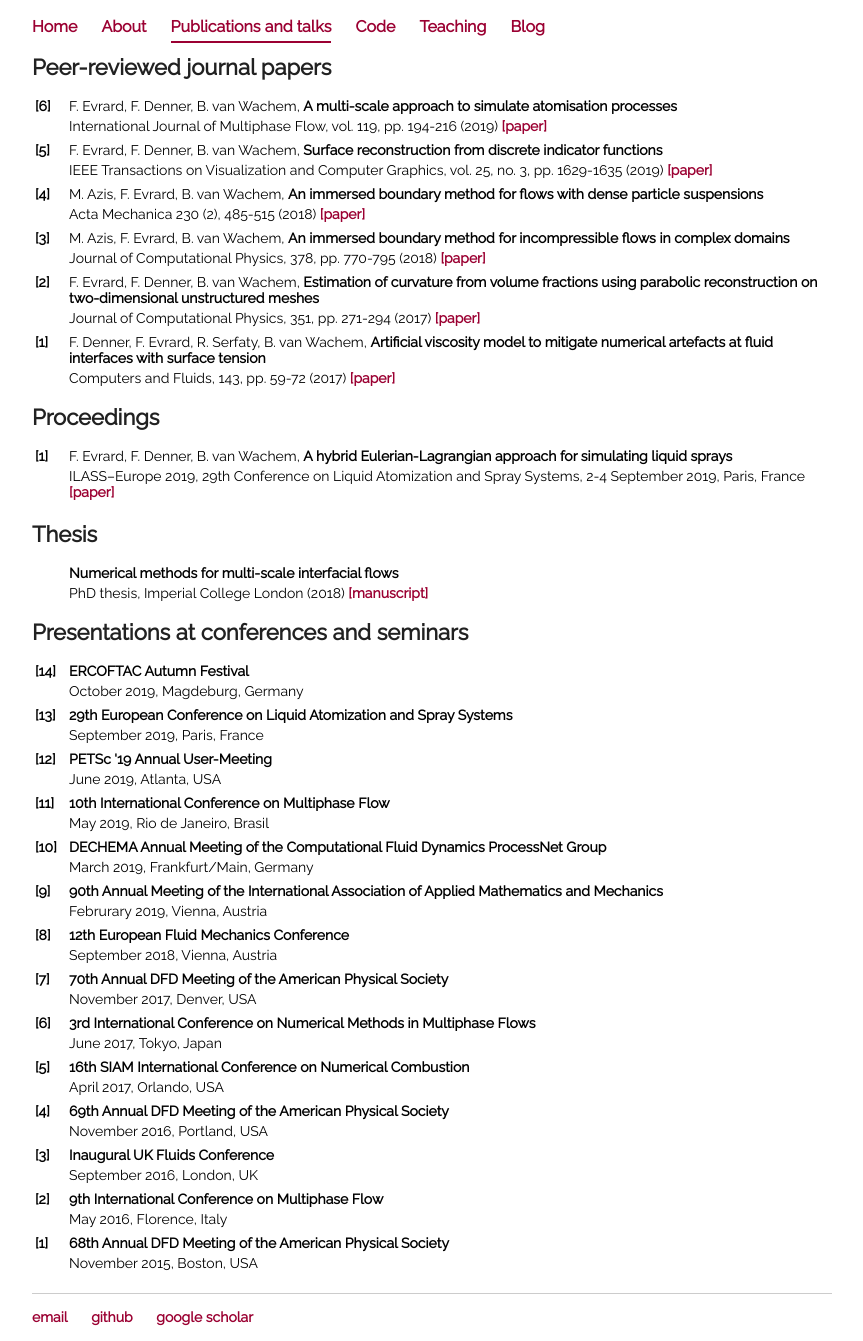
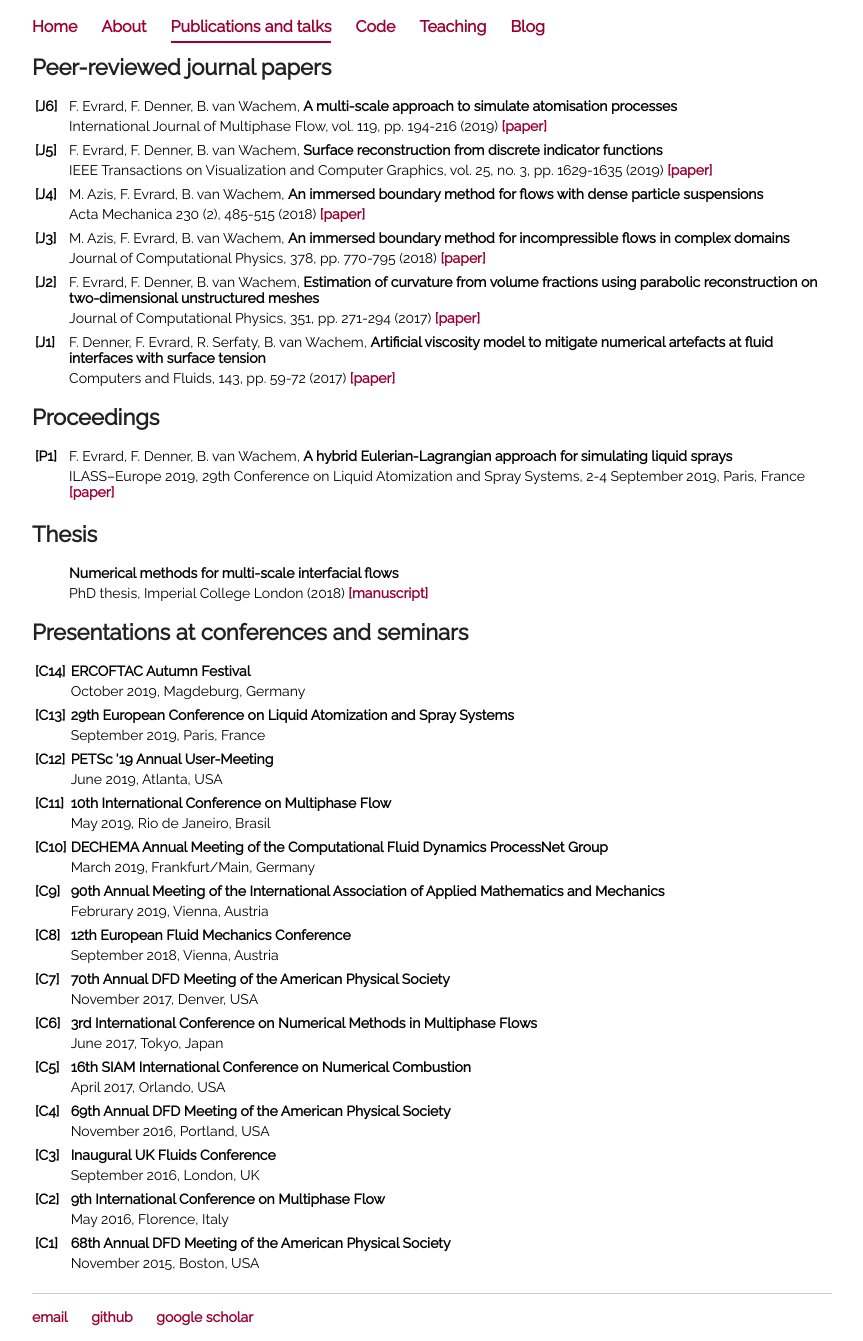
Before and after one commit to fabienevrard/fabienevrard.github.io, a Jekyll site: the page built from publications/index.html, in a window 1280 px wide. Shown: the whole page, without its empty margins (208-1071 px from the left). Built offline with Jekyll 4.4.1, drawn with Linux system fonts in a browser that asks for light colours.

Commit message:
Update index.html

```diff
--- a/publications/index.html
+++ b/publications/index.html
@@ -9,7 +9,7 @@ title: Publications and talks
 		 <col width=4%>
 		 <col width=95%>
 		 <tr>
-			 <td><b>[6]</b></td>
+			 <td><b>[J6]</b></td>
 			 <td>F. Evrard, F. Denner, B. van Wachem, <b>A multi-scale approach to simulate atomisation processes</b></td>
 		 </tr>
 		 <tr>
@@ -18,7 +18,7 @@ title: Publications and talks
 		 </tr>
 		 <tr><td></td><td></td></tr>
 		 <tr>
-			 <td><b>[5]</b></td>
+			 <td><b>[J5]</b></td>
 			 <td>F. Evrard, F. Denner, B. van Wachem, <b>Surface reconstruction from discrete indicator functions</b></td>
 		 </tr>
 		 <tr>
@@ -27,7 +27,7 @@ title: Publications and talks
 		 </tr>
 		 <tr><td></td><td></td></tr>
 		 <tr>
-			 <td><b>[4]</b></td>
+			 <td><b>[J4]</b></td>
 			 <td>M. Azis, F. Evrard, B. van Wachem, <b>An immersed boundary method for flows with dense particle suspensions</b></td>
 		 </tr>
 		 <tr>
@@ -36,7 +36,7 @@ title: Publications and talks
 		 </tr>
 		 <tr><td></td><td></td></tr>
 		 <tr>
-			 <td><b>[3]</b></td>
+			 <td><b>[J3]</b></td>
 			 <td>M. Azis, F. Evrard, B. van Wachem, <b>An immersed boundary method for incompressible flows in complex domains</b></td>
 		 </tr>
 		 <tr>
@@ -45,7 +45,7 @@ title: Publications and talks
 		 </tr>
 		 <tr><td></td><td></td></tr>
 		 <tr>
-			 <td><b>[2]</b></td>
+			 <td><b>[J2]</b></td>
 			 <td>F. Evrard, F. Denner, B. van Wachem, <b>Estimation of curvature from
 volume fractions using parabolic reconstruction on two-dimensional unstructured meshes</b></td>
 		 </tr>
@@ -55,7 +55,7 @@ volume fractions using parabolic reconstruction on two-dimensional unstructured
 		 </tr>
 		 <tr><td></td><td></td></tr>
 		 <tr>
-			 <td><b>[1]</b></td>
+			 <td><b>[J1]</b></td>
 			 <td>F. Denner, F. Evrard, R. Serfaty, B. van Wachem, <b>Artificial viscosity model to mitigate numerical artefacts at fluid interfaces with surface tension</b></td>
 		 </tr>
 		 <tr>
@@ -70,7 +70,7 @@ volume fractions using parabolic reconstruction on two-dimensional unstructured
 		 <col width=4%>
 		 <col width=95%>
 		 <tr>
-			 <td><b>[1]</b></td>
+			 <td><b>[P1]</b></td>
 			 <td>F. Evrard, F. Denner, B. van Wachem, <b>A hybrid Eulerian-Lagrangian approach for simulating liquid sprays</b></td>
 		 </tr>
 		 <tr>
@@ -99,7 +99,7 @@ volume fractions using parabolic reconstruction on two-dimensional unstructured
 		 <col width=4%>
 		 <col width=95%>
 		 <tr>
-			 <td><b>[14]</b></td>
+			 <td><b>[C14]</b></td>
 			 <td><b>ERCOFTAC Autumn Festival</b></td>
 		 </tr>
 		 <tr>
@@ -107,7 +107,7 @@ volume fractions using parabolic reconstruction on two-dimensional unstructured
 			 <td>October 2019, Magdeburg, Germany</td>
 		 </tr>
 		 <tr><td></td><td></td></tr>	 <tr>
-			 <td><b>[13]</b></td>
+			 <td><b>[C13]</b></td>
 			 <td><b>29th European Conference on Liquid Atomization and Spray Systems</b></td>
 		 </tr>
 		 <tr>
@@ -116,7 +116,7 @@ volume fractions using parabolic reconstruction on two-dimensional unstructured
 		 </tr>
 		 <tr><td></td><td></td></tr>
 		 <tr>
-			 <td><b>[12]</b></td>
+			 <td><b>[C12]</b></td>
 			 <td><b>PETSc '19 Annual User-Meeting</b></td>
 		 </tr>
 		 <tr>
@@ -125,7 +125,7 @@ volume fractions using parabolic reconstruction on two-dimensional unstructured
 		 </tr>
 		 <tr><td></td><td></td></tr>
 		 <tr>
-			 <td><b>[11]</b></td>
+			 <td><b>[C11]</b></td>
 			 <td><b>10th International Conference on Multiphase Flow</b></td>
 		 </tr>
 		 <tr>
@@ -134,7 +134,7 @@ volume fractions using parabolic reconstruction on two-dimensional unstructured
 		 </tr>
 		 <tr><td></td><td></td></tr>
 		 <tr>
-			 <td><b>[10]</b></td>
+			 <td><b>[C10]</b></td>
 			 <td><b>DECHEMA Annual Meeting of the Computational Fluid Dynamics ProcessNet Group</b></td>
 		 </tr>
 		 <tr>
@@ -143,7 +143,7 @@ volume fractions using parabolic reconstruction on two-dimensional unstructured
 		 </tr>
 		 <tr><td></td><td></td></tr>
 		 <tr>
-			 <td><b>[9]</b></td>
+			 <td><b>[C9]</b></td>
 			 <td><b>90th Annual Meeting of the International Association of Applied Mathematics and Mechanics</b></td>
 		 </tr>
 		 <tr>
@@ -152,7 +152,7 @@ volume fractions using parabolic reconstruction on two-dimensional unstructured
 		 </tr>
 		 <tr><td></td><td></td></tr>
 		 <tr>
-			 <td><b>[8]</b></td>
+			 <td><b>[C8]</b></td>
 			 <td><b>12th European Fluid Mechanics Conference</b></td>
 		 </tr>
 		 <tr>
@@ -161,7 +161,7 @@ volume fractions using parabolic reconstruction on two-dimensional unstructured
 		 </tr>
 		 <tr><td></td><td></td></tr>
 		 <tr>
-			 <td><b>[7]</b></td>
+			 <td><b>[C7]</b></td>
 			 <td><b>70th Annual DFD Meeting of the American Physical Society</b></td>
 		 </tr>
 		 <tr>
@@ -170,7 +170,7 @@ volume fractions using parabolic reconstruction on two-dimensional unstructured
 		 </tr>
 		 <tr><td></td><td></td></tr>
 		 <tr>
-			 <td><b>[6]</b></td>
+			 <td><b>[C6]</b></td>
 			 <td><b>3rd International Conference on Numerical Methods in Multiphase Flows</b></td>
 		 </tr>
 		 <tr>
@@ -179,7 +179,7 @@ volume fractions using parabolic reconstruction on two-dimensional unstructured
 		 </tr>
 		 <tr><td></td><td></td></tr>
 		 <tr>
-			 <td><b>[5]</b></td>
+			 <td><b>[C5]</b></td>
 			 <td><b>16th SIAM International Conference on Numerical Combustion</b></td>
 		 </tr>
 		 <tr>
@@ -188,7 +188,7 @@ volume fractions using parabolic reconstruction on two-dimensional unstructured
 		 </tr>
 		 <tr><td></td><td></td></tr>
 		 <tr>
-			 <td><b>[4]</b></td>
+			 <td><b>[C4]</b></td>
 			 <td><b>69th Annual DFD Meeting of the American Physical Society</b></td>
 		 </tr>
 		 <tr>
@@ -197,7 +197,7 @@ volume fractions using parabolic reconstruction on two-dimensional unstructured
 		 </tr>
 		 <tr><td></td><td></td></tr>
 		 <tr>
-			 <td><b>[3]</b></td>
+			 <td><b>[C3]</b></td>
 			 <td><b>Inaugural UK Fluids Conference</b></td>
 		 </tr>
 		 <tr>
@@ -206,7 +206,7 @@ volume fractions using parabolic reconstruction on two-dimensional unstructured
 		 </tr>
 		 <tr><td></td><td></td></tr>
 		 <tr>
-			 <td><b>[2]</b></td>
+			 <td><b>[C2]</b></td>
 			 <td><b>9th International Conference on Multiphase Flow</b></td>
 		 </tr>
 		 <tr>
@@ -215,7 +215,7 @@ volume fractions using parabolic reconstruction on two-dimensional unstructured
 		 </tr>
 		 <tr><td></td><td></td></tr>
 		 <tr>
-			 <td><b>[1]</b></td>
+			 <td><b>[C1]</b></td>
 			 <td><b>68th Annual DFD Meeting of the American Physical Society</b></td>
 		 </tr>
 		 <tr>
```
